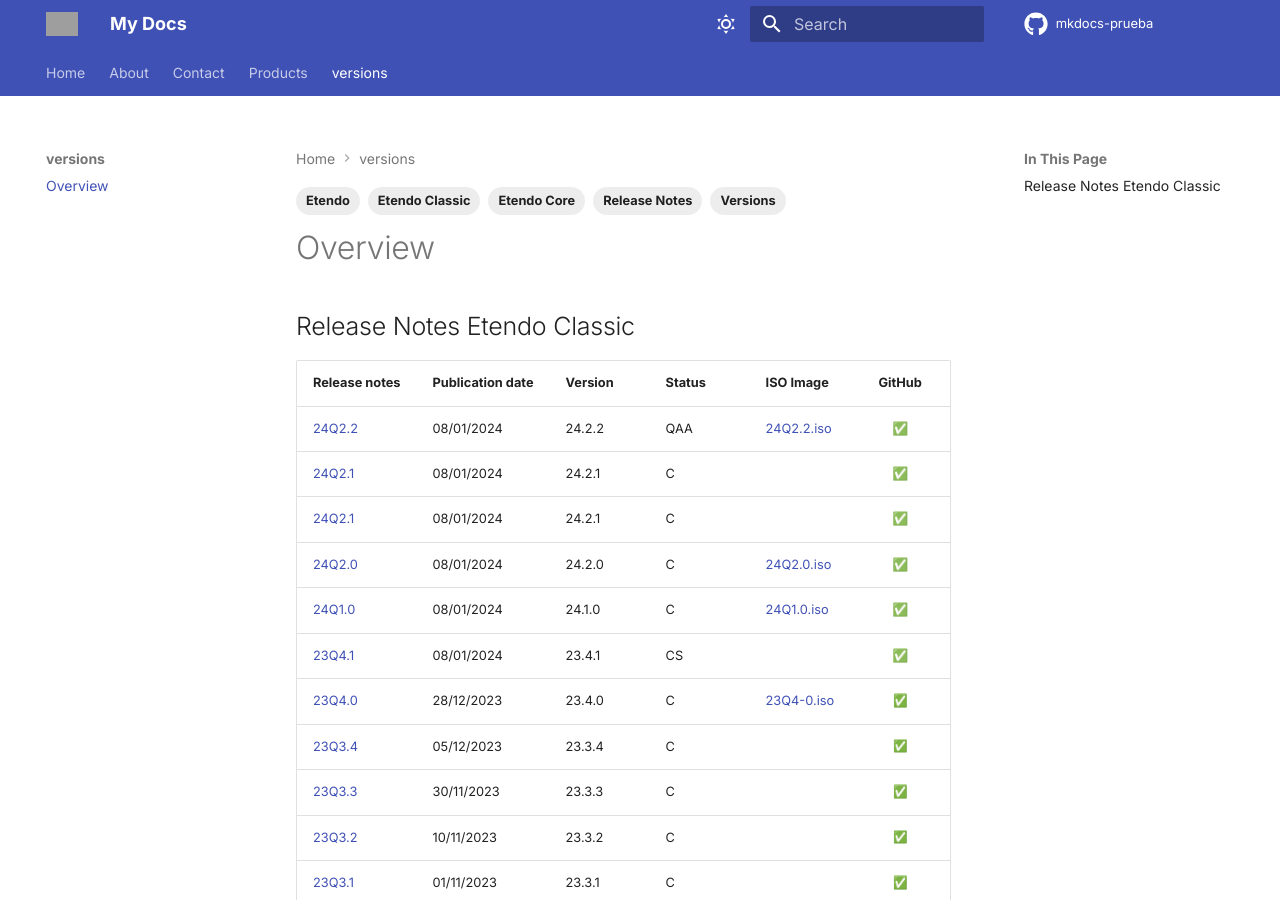
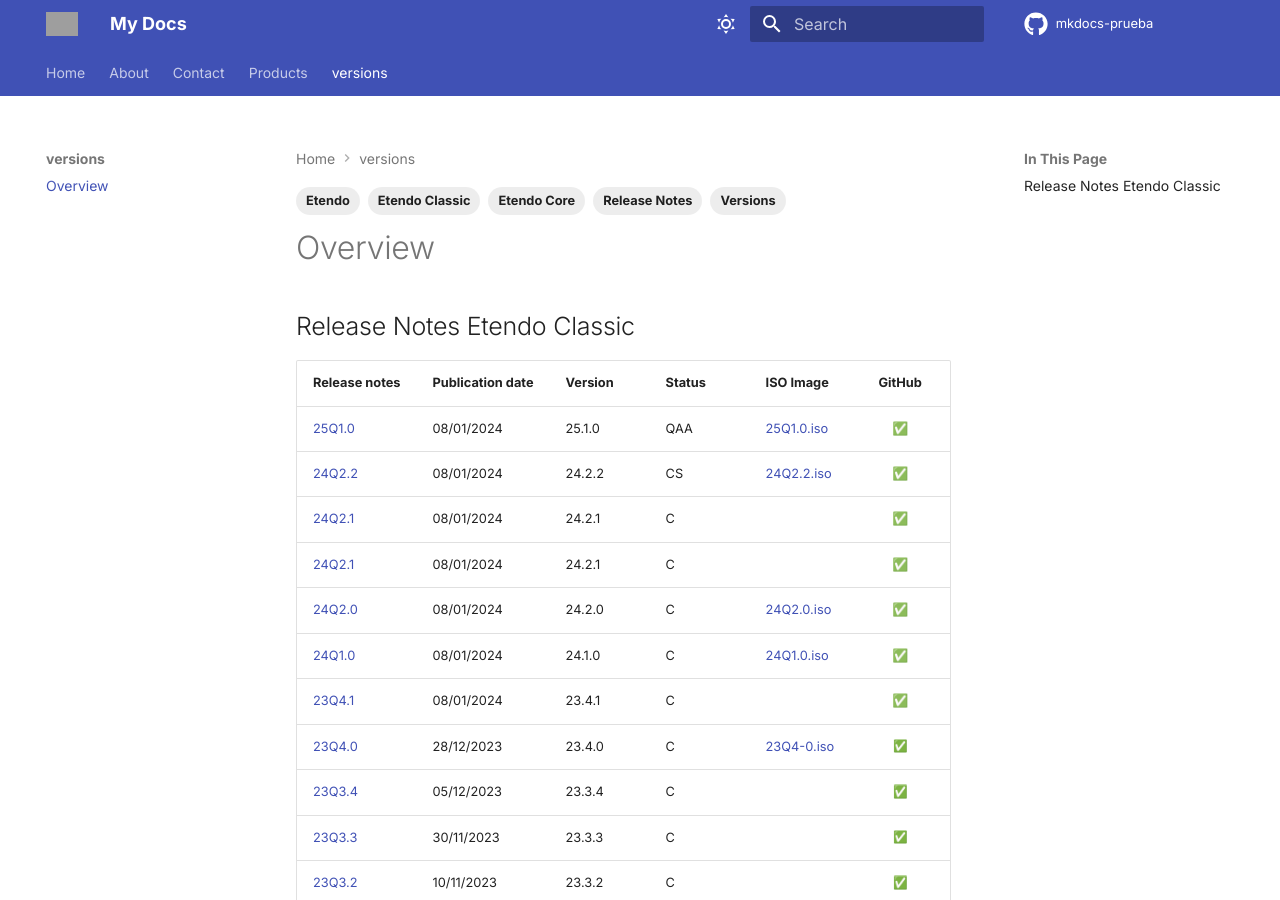
Before and after one commit to facumoyanosmf/mkdocs-prueba, an MkDocs documentation site: the page built from docs/versions/overview.md, in a window 1280 px wide and 900 px high. Built offline with MkDocs 1.6.1 and Material for MkDocs 9.7.7, drawn with Linux system fonts in a browser that asks for light colours; emoji names are drawn with the system emoji font; comment, search, counter and statistics services are not loaded; the version menu is left out; grey boxes are pictures that could not be loaded.

Commit message:
Publish new core version: 25.1.0 📄

```diff
--- a/docs/versions/overview.md
+++ b/docs/versions/overview.md
@@ -12,12 +12,13 @@
 
 | Release notes | Publication date | Version | Status | ISO Image | GitHub |
 | ---           | ---              | ---     | ---    | ---       | :---:  |
-| [24Q2.2](https://github.com/facumoyanosmf/mkdocs-prueba/releases/tag/pubished){target="_blank"} | 08/01/2024 | 24.2.2 | QAA | [24Q2.2.iso](https://etendo-appliances.s3.eu-west-1.amazonaws.com/etendo/iso/etendo-24Q2.2.iso){target="_blank"} | ✅ |
+| [25Q1.0](https://github.com/facumoyanosmf/mkdocs-prueba/releases/tag/pubished){target="_blank"} | 08/01/2024 | 25.1.0 | QAA | [25Q1.0.iso](https://etendo-appliances.s3.eu-west-1.amazonaws.com/etendo/iso/etendo-25Q1.0.iso){target="_blank"} | ✅ |
+| [24Q2.2](https://github.com/facumoyanosmf/mkdocs-prueba/releases/tag/pubished){target="_blank"} | 08/01/2024 | 24.2.2 | CS | [24Q2.2.iso](https://etendo-appliances.s3.eu-west-1.amazonaws.com/etendo/iso/etendo-24Q2.2.iso){target="_blank"} | ✅ |
 | [24Q2.1](https://github.com/facumoyanosmf/mkdocs-prueba/releases/tag/pubished){target="_blank"} | 08/01/2024 | 24.2.1 | C |  | ✅ |
 | [24Q2.1](https://github.com/facumoyanosmf/mkdocs-prueba/releases/tag/pubished){target="_blank"} | 08/01/2024 | 24.2.1 | C |  | ✅ |
 | [24Q2.0](https://github.com/facumoyanosmf/mkdocs-prueba/releases/tag/pubished){target="_blank"} | 08/01/2024 | 24.2.0 | C | [24Q2.0.iso](https://etendo-appliances.s3.eu-west-1.amazonaws.com/etendo/iso/etendo-24Q2.0.iso){target="_blank"} | ✅ |
 | [24Q1.0](https://github.com/facumoyanosmf/mkdocs-prueba/releases/tag/pubished){target="_blank"} | 08/01/2024 | 24.1.0 | C | [24Q1.0.iso](https://etendo-appliances.s3.eu-west-1.amazonaws.com/etendo/iso/etendo-24Q1.0.iso){target="_blank"} | ✅ |
-| [23Q4.1](https://github.com/facumoyanosmf/mkdocs-prueba/releases/tag/pubished){target="_blank"} | 08/01/2024 | 23.4.1 | CS |  | ✅ |
+| [23Q4.1](https://github.com/facumoyanosmf/mkdocs-prueba/releases/tag/pubished){target="_blank"} | 08/01/2024 | 23.4.1 | C |  | ✅ |
 | [23Q4.0](../23Q4-0) | 28/12/2023 | 23.4.0 | C	| [23Q4-0.iso](https://etendo-appliances.s3.eu-west-1.amazonaws.com/etendo/iso/etendo-23Q4.0.iso) | :white_check_mark:|
 | [23Q3.4](../23Q3-4) | 05/12/2023 | 23.3.4 | C | | :white_check_mark:|
 | [23Q3.3](../23Q3-3) | 30/11/2023 | 23.3.3 | C | | :white_check_mark:|
```
